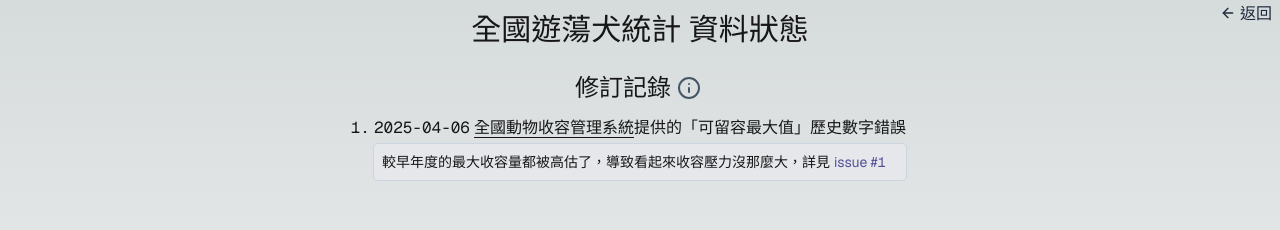
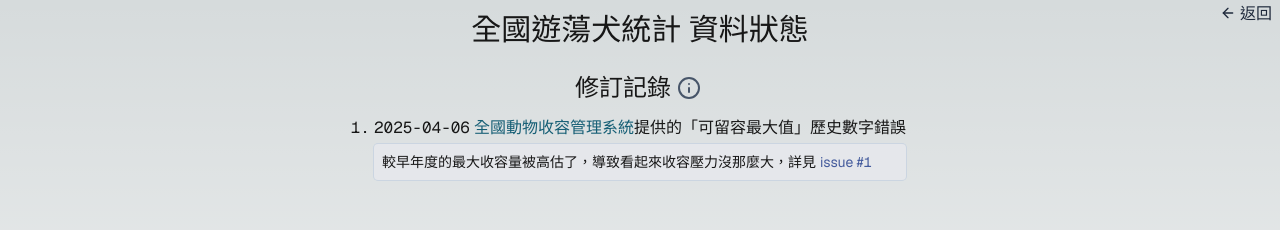
Before and after one commit to bootleq/feeders-charts, a Next.js app: page /dog-populations/resource in a window 1280 px wide. Shown: the top 230 px of the page. Built offline with nearby package versions, Linux system fonts and the light colour scheme; no server answers; what @bprogress/next would draw is missing.

Commit message:
Minor wording and style for revision item
Make it a bit more neutral.

```diff
--- a/src/app/dog-populations/resource/page.tsx
+++ b/src/app/dog-populations/resource/page.tsx
@@ -15,7 +15,8 @@ export const metadata: Metadata = {
 };
 
 export default async function Page() {
-  const revisionLinkCls = 'inline-flex items-center gap-x-1 p-1 rounded-md w-fit text-indigo-900 opacity-80 hover:opacity-100 hover:bg-purple-200';
+  const revisionTitleLinkCls = 'rounded-md w-fit text-cyan-800 hover:text-slate-900 hover:bg-purple-100';
+  const revisionLinkCls = 'inline-flex items-center gap-x-1 p-1 rounded-md w-fit text-blue-900 opacity-80 hover:opacity-100 hover:bg-purple-200';
 
   return (
     <div className="container min-h-screen mx-auto font-[family-name:var(--font-geist-sans)]">
@@ -43,10 +44,10 @@ export default async function Page() {
             <li>
               <div className='inline'>
                 <span className='mr-1'>2025-04-06</span>
-                <Link href='https://www.pet.gov.tw/AnimalApp/ReportAnimalsAcceptFront.aspx' className='underline underline-offset-4' title='全國動物收容管理系統'>全國動物收容管理系統</Link>提供的「可留容最大值」歷史數字錯誤
+                <Link href='https://www.pet.gov.tw/AnimalApp/ReportAnimalsAcceptFront.aspx' className={revisionTitleLinkCls}>全國動物收容管理系統</Link>提供的「可留容最大值」歷史數字錯誤
               </div>
               <div className='flex items-center text-sm p-1 px-2 my-1 ring-1 ring-slate-300 bg-gray-200 rounded'>
-                較早年度的最大收容量都被高估了，導致看起來收容壓力沒那麼大，詳見
+                較早年度的最大收容量被高估了，導致看起來收容壓力沒那麼大，詳見
                 <Link
                   target='_blank' className={revisionLinkCls}
                   href='https://github.com/bootleq/feeders-charts/issues/1'
```
